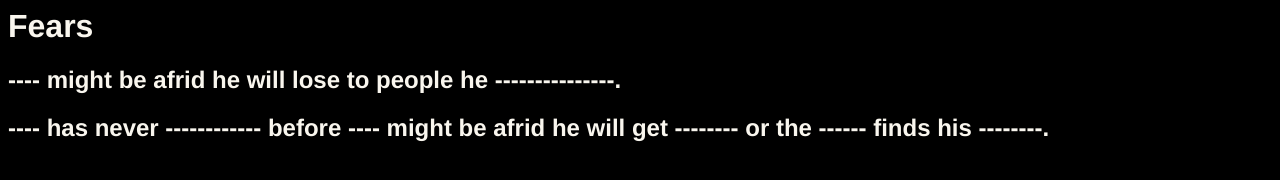
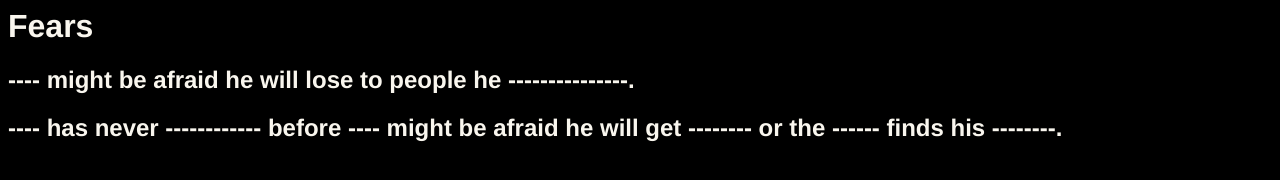
Before and after one commit to trevthedevFR/trevthedev.github.io, a plain HTML site: page fears.html in a window 1280 px wide. Drawn offline with Linux system fonts and the light colour scheme.

Commit message:
Update fears.html

```diff
--- a/fears.html
+++ b/fears.html
@@ -23,7 +23,7 @@
   </head>
   <body>
     <h1>Fears</h1>
-	  <h2>---- might be afrid he will lose to people he ---------------.</h2>
-	  <h2>---- has never ------------ before ---- might be afrid he will get -------- or the ------ finds his --------.</h2>
+	  <h2>---- might be afraid he will lose to people he ---------------.</h2>
+	  <h2>---- has never ------------ before ---- might be afraid he will get -------- or the ------ finds his --------.</h2>
   </body>
 </html>
```
